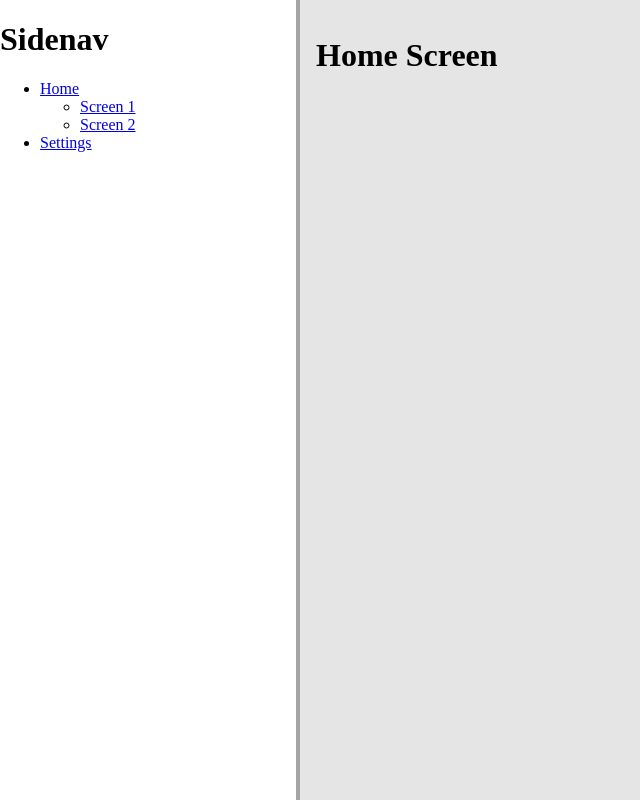
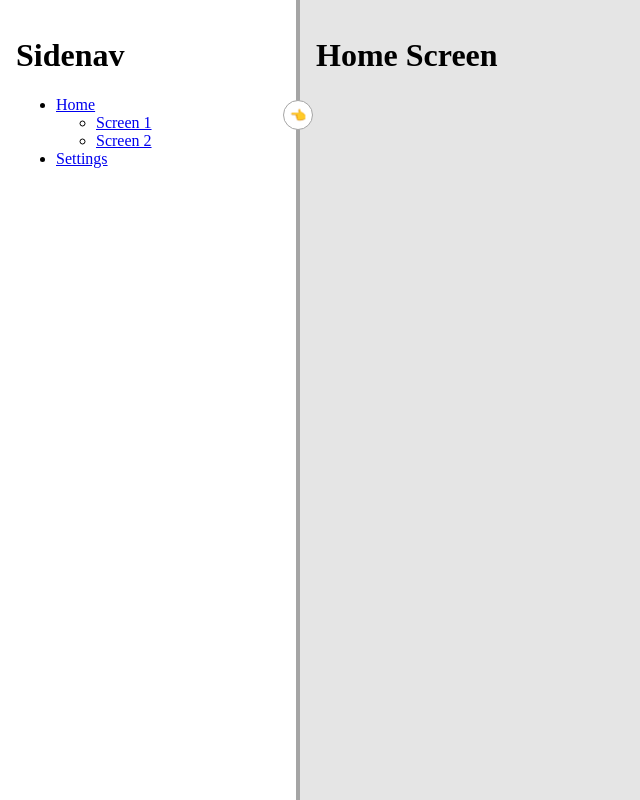
Before and after one commit to aziznal/angular-dynamic-resizeable-sidenav, an Angular app: page /home in a window 1280 px wide. Shown: the whole page, without its empty margins (0-640 px from the left). Built offline with nearby package versions, Linux system fonts and the light colour scheme.

Commit message:
Add sidenav toggle functionality

```diff
--- a/src/app/components/sidenav/sidenav.component.html
+++ b/src/app/components/sidenav/sidenav.component.html
@@ -1,5 +1,6 @@
 <!-- Sidenav Body -->
-<div #sidenavBody class="sidenav-body">
+<div class="sidenav-body-container" #sidenavBody>
+  <div class="sidenav-body">
     <h1>Sidenav</h1>
 
     <ul>
@@ -22,6 +23,16 @@
       </li>
     </ul>
   </div>
+</div>
+
+<!-- Toggle Button -->
+<button
+  class="toggle-button"
+  [class.flipped]="!isExpanded"
+  (click)="toggleExpanded()"
+>
+  👈
+</button>
 
 <!-- Resize Handle -->
 <div
--- a/src/app/components/sidenav/sidenav.component.scss
+++ b/src/app/components/sidenav/sidenav.component.scss
@@ -1,5 +1,4 @@
 :host {
-  width: var(--sidenav-width);
   height: 100vh;
 
   position: sticky;
@@ -10,6 +9,64 @@
   // make width transition smooth when not resizing manually
   &:not(.resizing) {
     transition: width 0.6s cubic-bezier(0.02, 0.68, 0.63, 0.98);
+  }
+
+  &.expanded {
+    width: var(--sidenav-width);
+  }
+
+  &:not(.expanded) {
+    width: 20px;
+  }
+}
+
+.sidenav-body-container {
+  overflow: hidden;
+}
+
+.sidenav-body {
+  min-width: var(--default-sidenav-width);
+
+  padding: 1rem;
+}
+
+.toggle-button {
+  --button-size: 30px;
+
+  position: absolute;
+
+  width: var(--button-size);
+  height: var(--button-size);
+
+  top: 100px;
+  right: calc(var(--button-size) / -2 + 2px);
+
+  display: flex;
+  flex-direction: column;
+
+  justify-content: center;
+  align-items: center;
+
+  z-index: 2;
+
+  border: 1px solid rgb(165, 165, 165);
+  border-radius: 50%;
+
+  cursor: pointer;
+
+  background-color: rgb(255, 255, 255);
+
+  transition: transform 0.2s ease-out;
+
+  &:hover,
+  &:active {
+    border-width: 2px;
+    border-color: rgb(93, 159, 235);
+    background-color: rgb(255, 255, 255);
+  }
+
+  &.flipped {
+    transform: rotate(180deg);
   }
 }
 
--- a/src/app/components/sidenav/sidenav.component.ts
+++ b/src/app/components/sidenav/sidenav.component.ts
@@ -35,6 +35,9 @@ export class SidenavComponent implements AfterViewInit {
   get isResizing() {
     return this.resizingEvent.isTracking;
   }
+
+  @HostBinding('class.expanded')
+  isExpanded = true;
 
   resizingEvent: ResizingEvent = {
     isTracking: false,
@@ -96,4 +99,8 @@ export class SidenavComponent implements AfterViewInit {
   onMouseUp(event: MouseEvent) {
     this.resizingEvent.isTracking = false;
   }
+
+  toggleExpanded() {
+    this.isExpanded = !this.isExpanded;
+  }
 }
--- a/src/styles/sidenav.scss
+++ b/src/styles/sidenav.scss
@@ -1,3 +1,4 @@
 :root {
   --sidenav-width: 300px;
+  --default-sidenav-width: 300px;
 }
```
Lines whose indentation alone changed are shown as unchanged.
